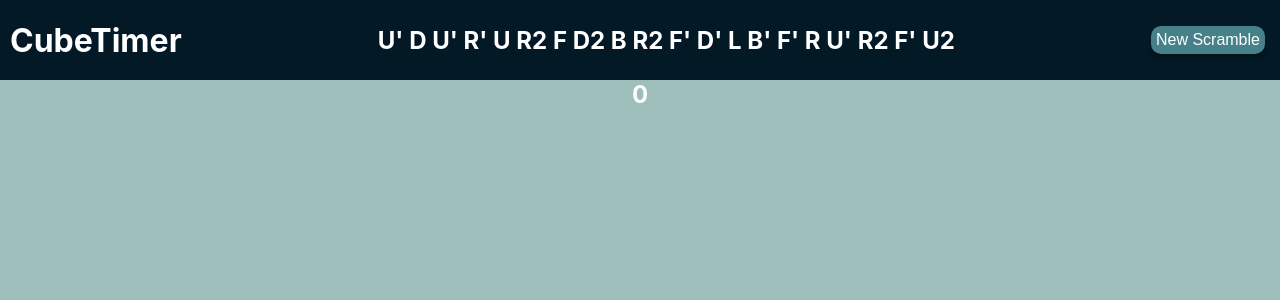
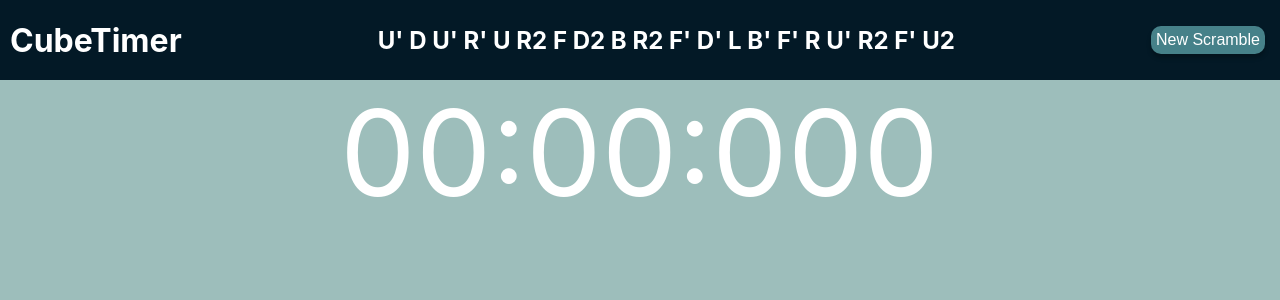
Before and after one commit to Stephvenn/cubetimer, a React (Create React App) app: page / in a window 1280 px wide. Shown: the top 300 px of the page. Built offline with nearby package versions, Linux system fonts and the light colour scheme; the HTML template or start-up script is replaced by a standard one.

Commit message:
asdffdsaadfs

```diff
--- a/src/App.css
+++ b/src/App.css
@@ -59,5 +59,6 @@ body {
 }
 
 .timer {
-
+  font-size: 120px;
+  min-width: 600px;
 }
--- a/src/components/Timer.tsx
+++ b/src/components/Timer.tsx
@@ -1,26 +1,42 @@
-import React, {useState, useEffect} from 'react';
+import React, {useState, useRef} from 'react';
 
 export default function Timer() {
 
     const [time, setTime] = useState(0);
     const [isRunning, setIsRunning] = useState(false);
+    const startTimeRef: any = useRef();
+    const requestRef: any = useRef();
+    const milliseconds: number = time % 1000;
+    const seconds: number = Math.floor((time % 60000) / 1000);
+    const minutes: number = Math.floor(time/60000);
 
-    useEffect(() => {
-        let intervalId: any;
-        if (isRunning) {
-          // setting time from 0 to 1 every 10 milisecond using javascript setInterval method
-          intervalId = setInterval(() => setTime(time + 1), 10);
-        }
-        return () => clearInterval(intervalId);
-      }, [isRunning, time]);
+    function startTimer() {
+      setIsRunning((prev) => !prev);
+      if (isRunning){
+        startTimeRef.current = new Date().getTime();
+        requestRef.current = requestAnimationFrame(updateElapsedTime);
+      } else{
+        cancelAnimationFrame(requestRef.current);
+      }
+    }
+    const updateElapsedTime = (timestamp: any) => {
+      if (!isRunning) {
+        return;
+      }
+      const currentTime = new Date().getTime();
+      const elapsed = currentTime - startTimeRef.current;
+      setTime(elapsed);
+      requestRef.current = requestAnimationFrame(updateElapsedTime);
+    };
 
-      function startTimer() {
-            setIsRunning((prev) => !prev);
-      }
+    const formatElapsedTime = (elapsedTime: number) => {
+      const minutes = Math.floor(elapsedTime / 60000);
+      const seconds = Math.floor((elapsedTime % 60000) / 1000);
+      const milliseconds = elapsedTime % 1000;
+      return `${minutes.toString().padStart(2, '0')}:${seconds.toString().padStart(2, '0')}:${milliseconds.toString().padStart(3, '0')}`;
+    };
 
     return (
-        <h2 className='timer' onClick={startTimer}>
-            {time}
-        </h2>
+        <p className='timer' onClick={startTimer}>{formatElapsedTime(time)}</p>
     );
 }
```
